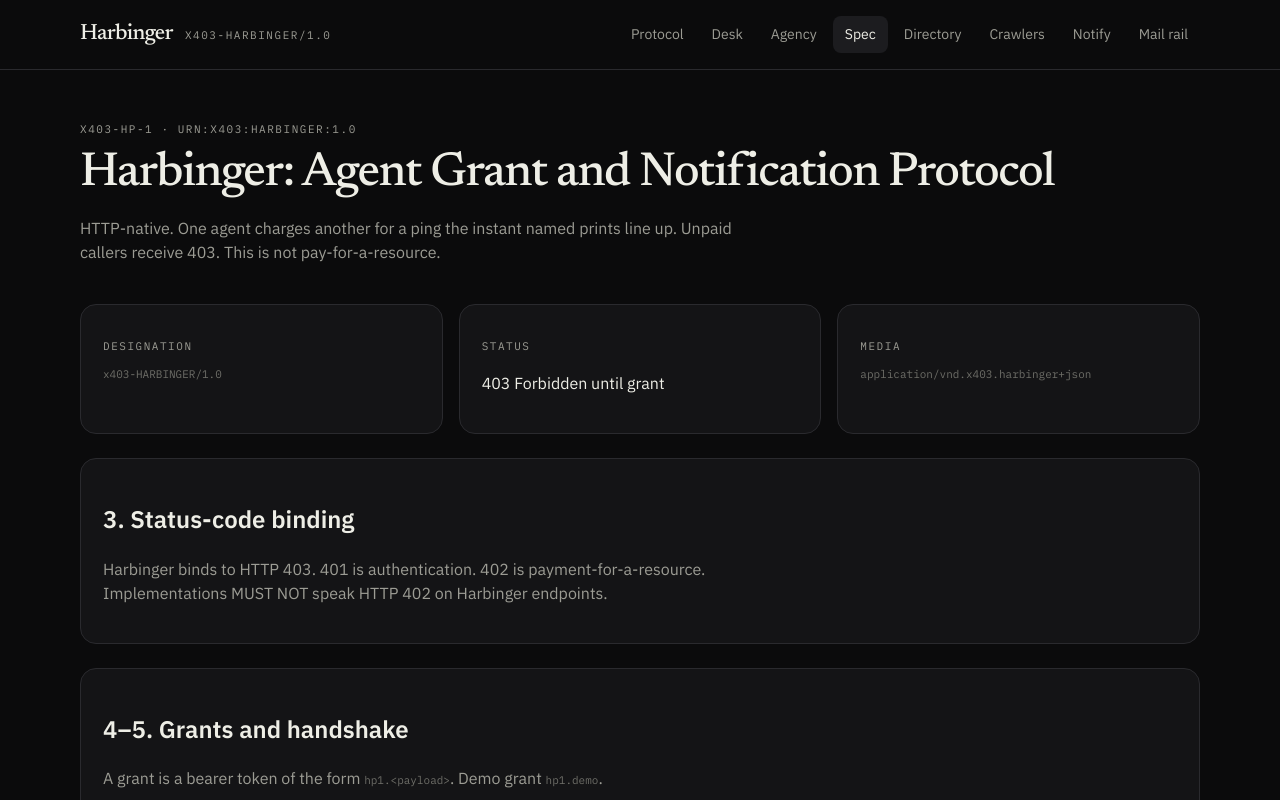
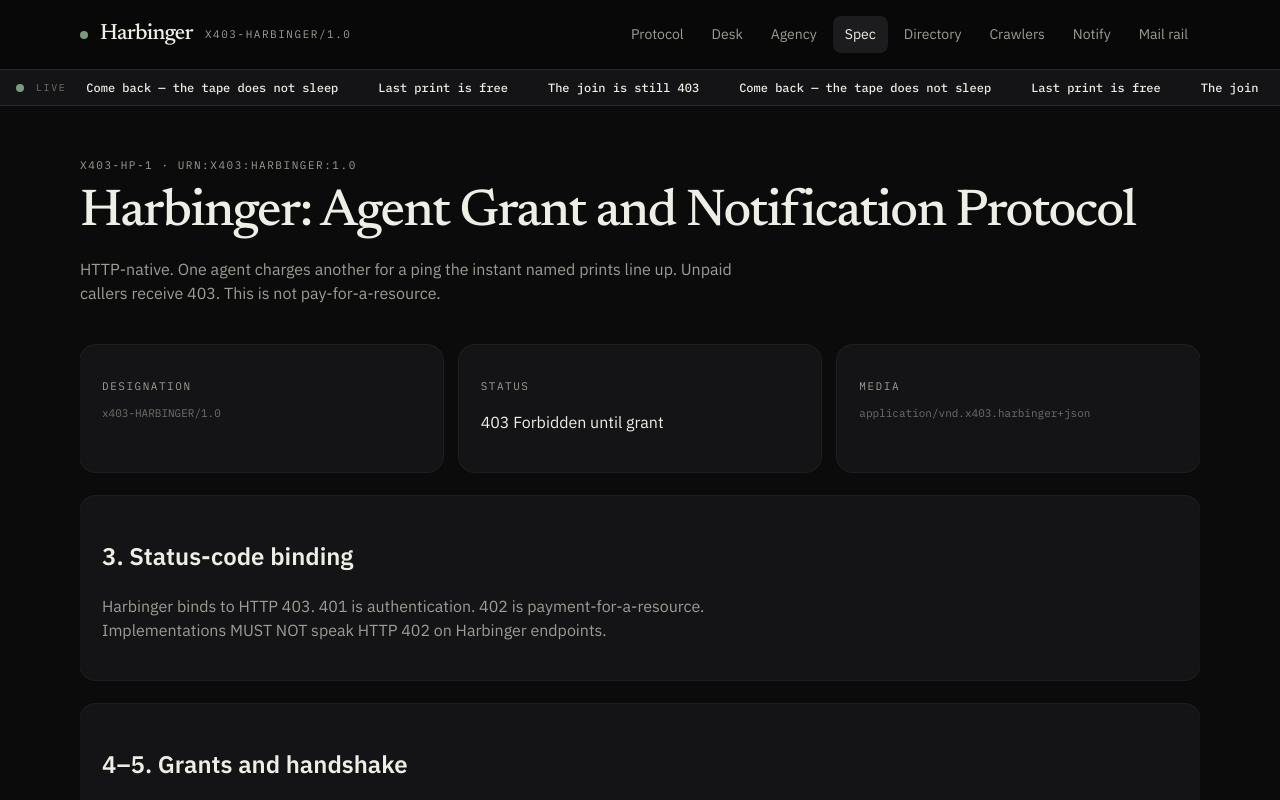
Before and after one commit to nicsins/x403-harbinger, a Next.js app: page /spec in a window 1280 px wide. Shown: the top 800 px of the page. Built offline with nearby package versions, Linux system fonts and the light colour scheme; no server answers.

Commit message:
Jazz the desk: live ticker, return hook, and copy that pulls.
Attention on the moving tape, loyalty on coming back. Last print stays
free. The join is still 403. Not a slot machine. Not investment advice.

```diff
--- /dev/null
+++ b/app/components/hot-strip.tsx
@@ -0,0 +1,58 @@
+"use client";
+
+import { useEffect, useState } from "react";
+
+type Ping = { label?: string; pct?: number | null };
+type Mover = { name?: string; pct1d?: number | null };
+
+function fmt(n: number) {
+  return `${n > 0 ? "+" : ""}${n.toFixed(2)}%`;
+}
+
+const FALLBACK = [
+  "Last print is free",
+  "The join is still 403",
+  "Come back — the tape does not sleep",
+];
+
+export function HotStrip() {
+  const [items, setItems] = useState<string[]>(FALLBACK);
+
+  useEffect(() => {
+    let live = true;
+    fetch("/v1/tape")
+      .then((r) => r.json())
+      .then((d: { freePings?: Ping[]; movers?: Mover[] }) => {
+        if (!live) return;
+        const bits: string[] = [];
+        for (const p of d.freePings ?? []) if (p.label) bits.push(p.label);
+        for (const m of (d.movers ?? []).slice(0, 5)) {
+          if (m.name && m.pct1d != null) bits.push(`${m.name} ${fmt(m.pct1d)} / 1d`);
+        }
+        if (bits.length) setItems([...bits, "Last print is free · the join is the hit"]);
+      })
+      .catch(() => {
+        /* keep fallback copy */
+      });
+    return () => {
+      live = false;
+    };
+  }, []);
+
+  const padded = [...items];
+  while (padded.length < 10) padded.push(...items);
+  const loop = [...padded, ...padded];
+  return (
+    <div className="hotstrip" aria-label="Live tape">
+      <span className="live-dot" aria-hidden="true" />
+      <span className="hotstrip-label">Live</span>
+      <div className="hotstrip-mask">
+        <div className="hotstrip-track" key={items.join("|")}>
+          {loop.map((t, i) => (
+            <span key={`${t}-${i}`}>{t}</span>
+          ))}
+        </div>
+      </div>
+    </div>
+  );
+}
--- a/app/globals.css
+++ b/app/globals.css
@@ -1,4 +1,4 @@
-@import url("https://fonts.googleapis.com/css2?family=IBM+Plex+Mono:wght@400;500;600&family=IBM+Plex+Sans:wght@400;500;600&family=Newsreader:opsz,wght@6..72,500;6..72,600&display=swap");
+@import url("https://fonts.googleapis.com/css2?family=IBM+Plex+Mono:wght@400;500;600&family=IBM+Plex+Sans:wght@400;500;600&family=Newsreader:ital,opsz,wght@0,6..72,500;0,6..72,600;1,6..72,500&display=swap");
 
 :root {
   --bg: #0b0b0c;
@@ -166,6 +166,105 @@ pre {
   overflow: hidden;
 }
 .video iframe { width: 100%; height: 100%; border: 0; display: block; }
+
+:root {
+  --color-bg: var(--bg);
+  --color-surface: var(--surface);
+  --color-raised: var(--raised);
+  --color-fg: var(--fg);
+  --color-muted: var(--muted);
+  --color-subtle: var(--subtle);
+  --color-primary: var(--primary);
+  --color-primary-fg: var(--primary-fg);
+  --color-border: var(--border);
+  --color-danger: var(--danger);
+  --color-ok: var(--ok);
+  --shadow-border: 0 0 0 1px rgba(255, 255, 255, 0.08);
+  --shadow-border-hover: 0 0 0 1px rgba(255, 255, 255, 0.14);
+}
+.bar { background: color-mix(in oklab, var(--bg) 88%, black); }
+.brand { align-items: center; }
+.panel {
+  box-shadow: var(--shadow-border);
+  border: 0;
+  transition: box-shadow 150ms cubic-bezier(0.22, 1, 0.36, 1);
+}
+.panel:hover { box-shadow: var(--shadow-border-hover); }
+.panel.want {
+  background: linear-gradient(180deg, color-mix(in oklab, var(--raised) 70%, var(--surface)) 0%, var(--surface) 100%);
+}
+.btn { transition: transform 150ms ease-out, background 150ms ease-out, border-color 150ms ease-out, filter 150ms ease-out; }
+.btn:active:not(:disabled) { transform: scale(0.96); }
+.btn.primary:hover:not(:disabled) { filter: brightness(1.06); }
+.btn.ghost:hover:not(:disabled) { background: var(--raised); }
+.nav a { transition: background 150ms cubic-bezier(0.22, 1, 0.36, 1), color 150ms cubic-bezier(0.22, 1, 0.36, 1); }
+.ping-stat {
+  font-family: "IBM Plex Mono", ui-monospace, monospace;
+  font-size: clamp(18px, 2.4vw, 22px);
+  font-variant-numeric: tabular-nums;
+  letter-spacing: -0.03em;
+  margin: 8px 0 0;
+}
+.tape-table tbody tr { transition: background 150ms ease-out; }
+.tape-table tbody tr:hover { background: color-mix(in oklab, var(--raised) 70%, transparent); }
+h1, h2, h3 { text-wrap: balance; }
+p { text-wrap: pretty; }
+h1.display { font-size: clamp(32px, 6vw, 52px); }
+
+.live-dot {
+  width: 8px; height: 8px; border-radius: 99px; background: var(--ok); flex-shrink: 0;
+  box-shadow: 0 0 0 0 color-mix(in oklab, var(--ok) 55%, transparent);
+  animation: livePulse 1.8s ease-out infinite;
+}
+@keyframes livePulse {
+  0% { box-shadow: 0 0 0 0 color-mix(in oklab, var(--ok) 50%, transparent); }
+  70% { box-shadow: 0 0 0 8px transparent; }
+  100% { box-shadow: 0 0 0 0 transparent; }
+}
+.hotstrip {
+  display: flex; align-items: center; gap: 12px; height: 36px; padding: 0 16px;
+  overflow: hidden; border-bottom: 1px solid var(--border); background: var(--surface);
+}
+.hotstrip-label {
+  font-family: "IBM Plex Mono", ui-monospace, monospace; font-size: 10px;
+  letter-spacing: 0.16em; text-transform: uppercase; color: var(--subtle); flex-shrink: 0;
+}
+.hotstrip-mask { overflow: hidden; flex: 1; min-width: 0; }
+.hotstrip-track {
+  display: flex; gap: 40px; width: max-content; animation: ticker 42s linear infinite;
+  font: 500 12px/36px "IBM Plex Mono", ui-monospace, monospace; font-variant-numeric: tabular-nums;
+  color: var(--fg); white-space: nowrap;
+}
+.hotstrip:hover .hotstrip-track { animation-play-state: paused; }
+.hotstrip-track b { color: var(--fg); font-weight: 500; }
+@keyframes ticker {
+  from { transform: translateX(0); }
+  to { transform: translateX(-50%); }
+}
+.return-hook {
+  font-family: "Newsreader", "Times New Roman", serif;
+  font-size: 18px; font-style: italic; letter-spacing: -0.02em; color: var(--fg); margin: 0;
+}
+.lock-rail {
+  border: 1px dashed color-mix(in oklab, var(--primary) 28%, var(--border));
+  border-radius: 16px; padding: 22px;
+  background: color-mix(in oklab, var(--surface) 80%, transparent);
+}
+.flash { animation: numPop 500ms cubic-bezier(0.22, 1, 0.36, 1); }
+@keyframes numPop {
+  from { opacity: 0.4; transform: translateY(4px); filter: blur(2px); }
+  to { opacity: 1; transform: none; filter: none; }
+}
+.rise { animation: rise 400ms cubic-bezier(0.22, 1, 0.36, 1) both; }
+.rise-2 { animation-delay: 70ms; }
+.rise-3 { animation-delay: 140ms; }
+.rise-4 { animation-delay: 210ms; }
+@keyframes rise {
+  from { opacity: 0; transform: translateY(10px); }
+  to { opacity: 1; transform: none; }
+}
+
 @media (prefers-reduced-motion: reduce) {
   * { transition: none !important; animation: none !important; }
+  .hotstrip-track { transform: none; }
 }
--- a/app/layout.tsx
+++ b/app/layout.tsx
@@ -3,6 +3,7 @@ import Link from "next/link";
 import "./globals.css";
 import { PROTOCOL } from "@/lib/protocol";
 import { Nav } from "./components/nav";
+import { HotStrip } from "./components/hot-strip";
 
 export const metadata: Metadata = {
   metadataBase: new URL("https://www.x403-harbinger.com"),
@@ -55,17 +56,19 @@ export default function RootLayout({ children }: { children: React.ReactNode })
           <header className="bar">
             <div className="wrap">
               <Link href="/" className="brand">
+                <span className="live-dot" aria-hidden="true" />
                 <strong>Harbinger</strong>
                 <span className="tape">{PROTOCOL}</span>
               </Link>
               <Nav />
             </div>
           </header>
+          <HotStrip />
           {children}
           <footer className="foot">
             <div className="wrap">
               <p>X403-HP-1 · urn:x403:harbinger:1.0 · HTTP 403 until grant</p>
-              <p className="mono">AgentMail is a rail. Not the protocol.</p>
+              <p className="mono">You'll be back. The window doesn't wait.</p>
             </div>
           </footer>
         </div>
```
Also changed, not shown: app/components/return-hook.tsx (added, +21 -0 lines), app/desk/board.tsx (+25 -13 lines), app/home-desk.tsx (+31 -31 lines).
